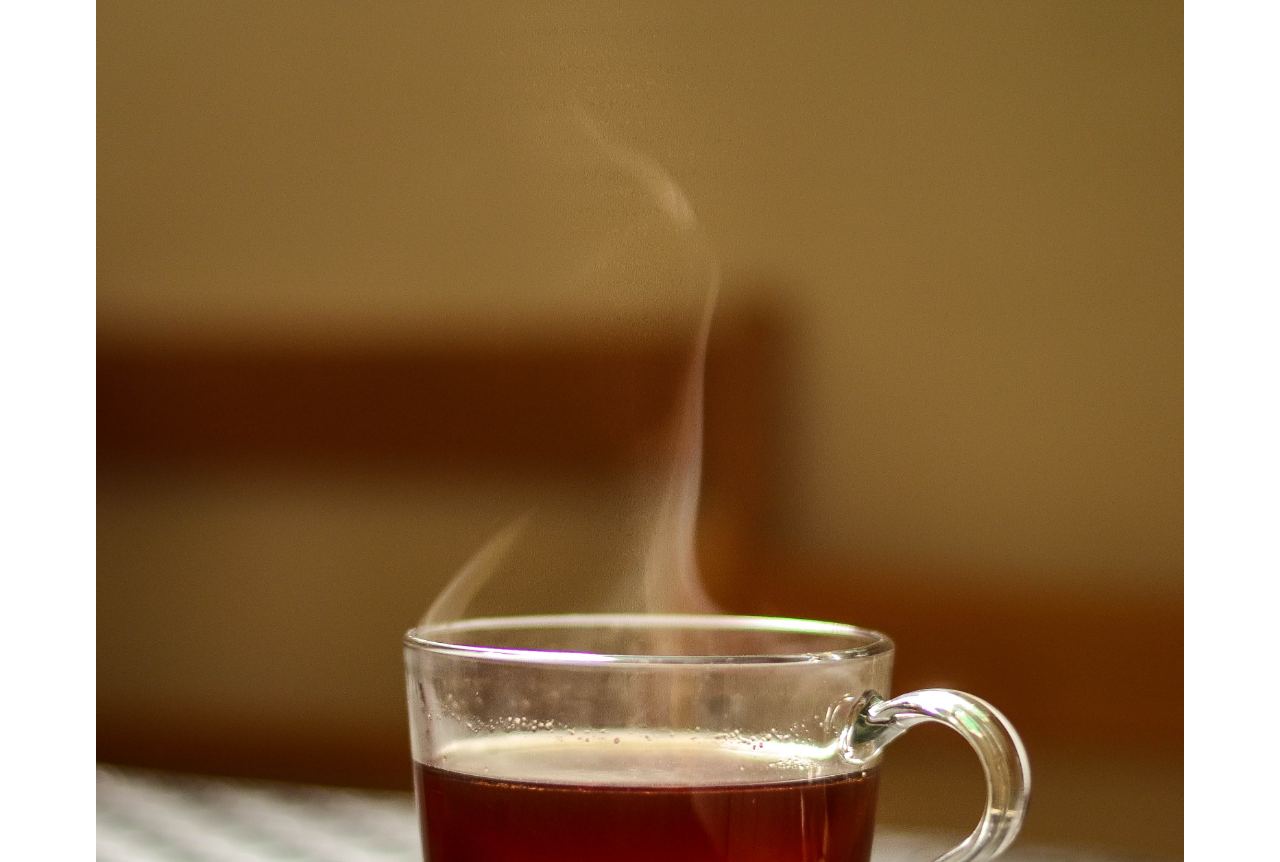
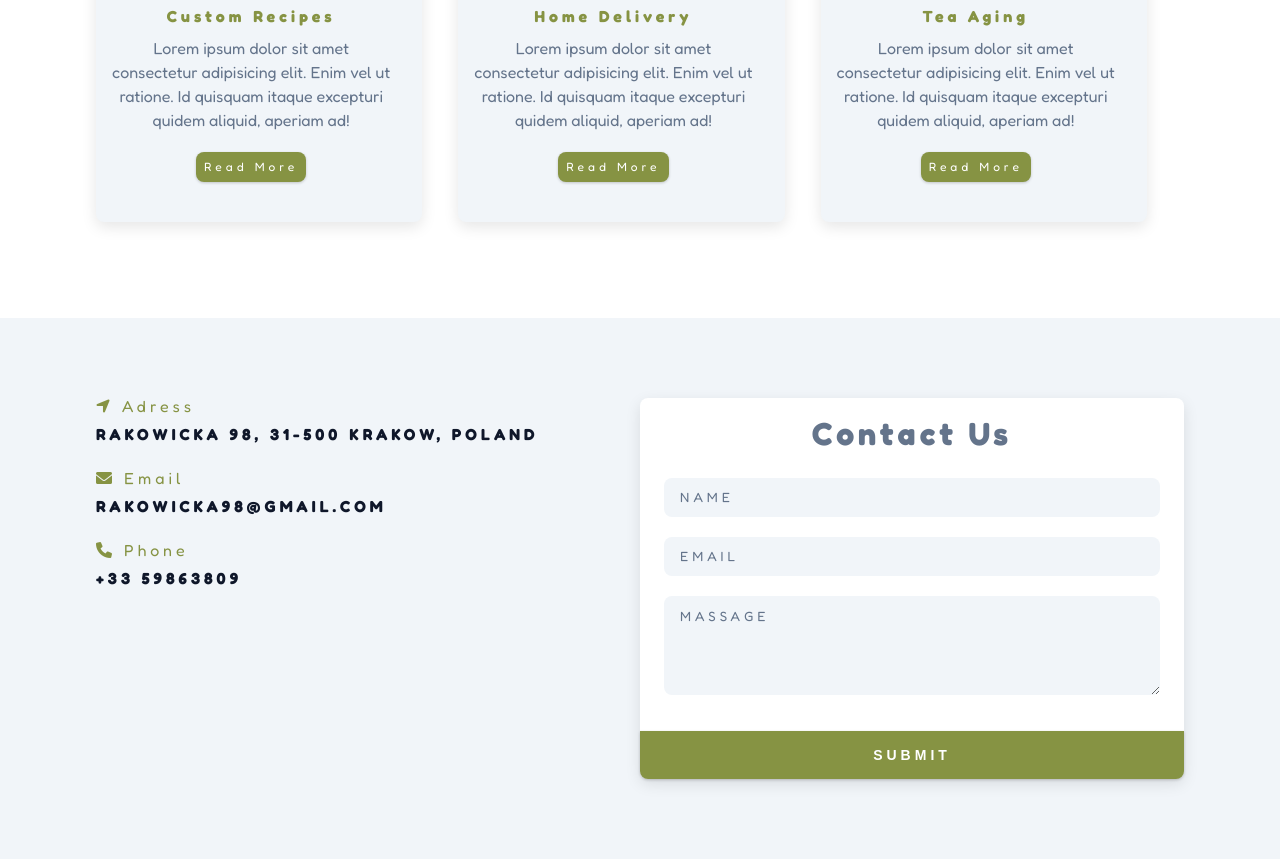
Before and after one commit to paleksanderr/tea-store-project, a plain HTML site: page index.html in a window 1280 px wide. Shown: the part 2707-3569 px from the top of the page. Drawn offline with Linux system fonts and the light colour scheme; a web font is replaced by a local one.

Commit message:
add progres

```diff
--- a/css/styles.css
+++ b/css/styles.css
@@ -342,3 +342,159 @@ color: var(--crl-grey);
 Services
 ===============
 */
+.services-title{
+    margin-top: 4rem;
+    margin-bottom: -4rem;
+    text-align: center;
+}
+.service-card{
+    margin: 2rem 0;
+    background: var(--crl-grey-light);
+    border-radius: var(--border-radius);
+    box-shadow: 0 5px 15px rgba(0, 0, 0, 0.1);
+    transition: var(--transition);
+}
+
+.service-card:hover {
+    transform: scale(1.05);
+    box-shadow: 0 5px 15px rgba(0, 0, 0, 0.2);
+}
+
+.service-img{
+    height: 17rem;
+    object-fit: cover;
+    border-top-left-radius: var(--border-radius);
+    border-top-right-radius:var(--border-radius) ;
+}
+.service-info{
+    text-align: center;
+    padding: 3rem 2rem 2.5rem 1rem;
+}
+.service-info p{
+    max-width: 20rem;
+    color: var(--crl-grey);
+    margin: 0 auto;
+}
+
+.service-btn{
+    border-radius: var(--border-radius);
+    text-transform: capitalize;
+    padding: 0.375rem 0.5rem;
+    font-size: 0.75rem;
+    font-weight: 400;
+    margin-top: 1.25rem;
+}
+
+@media screen and (min-width:768px){
+    .service-card{
+        float: left;
+        width: 45%;
+        margin-right: 5%;
+    }
+}
+@media screen and (min-width:992px){
+    .service-card{
+
+        width: 30%;
+        margin-right: 3.3%;
+    }
+
+}
+.service-img-conteiner{
+position: relative;
+}
+.service-icon{
+    position: absolute;
+    left: 50%;
+    bottom: 0;
+    font-size: 2rem;
+    color: var(--crl-primary-dark);
+    background: var(--crl-primary-light);
+    padding: 0.25rem 0.6rem;
+    border-radius: 50%;
+    transform: translate(-50%, 50%);
+    border: 0.375rem solid var(--crl-grey-light);
+}
+/* ============
+Contact
+===============
+ */
+.contact{
+    background: var(--crl-grey-light);
+}
+
+.contact-form, .contact-info{
+    margin: 1rem 0;
+}
+.contact-item{
+    margin-bottom: 1.75rem;
+    color: var(--crl-grey-dark);
+
+}
+
+.contact-title{
+    color: var(--crl-primary-dark);
+    font-weight: 400;
+}
+.contact-text{
+    text-transform: uppercase;
+}
+.contact-form{
+    background: var(--clr-white);
+    border-radius: var(--border-radius);
+    color: var(--crl-grey-dark);
+    text-align: center;
+    box-shadow: 0 5px 15px rgba(0, 0, 0, 0.1);
+    transition: var(--transition);
+    max-width: 35rem;
+}
+
+.contact-form:hover{
+    box-shadow: 0 5px 15px rgba(0, 0, 0, 0.5);
+}
+.contact-form h3{
+    padding-top: 1.25rem;
+    color: var(--crl-grey);
+}
+
+.form-group{
+    padding: 1rem 1.5rem;
+}
+
+.form-control{
+    display: block;
+    width: 100%;
+    padding: 0.75rem 1rem;
+    border: none;
+    margin-bottom: 1.25rem;
+    background-color: var(--crl-grey-light);
+    border-radius: var(--border-radius);
+    text-transform: uppercase;
+    letter-spacing: var(--spacing);
+}
+
+.form-control::placeholder {
+    font-family: var(--ff-secondary);
+    color: var(--crl-grey);
+
+}
+
+.submit-btn{
+    display: block;
+    width: 100%;
+    padding: 1rem;
+    border-bottom-left-radius: var(--border-radius);
+    border-bottom-right-radius: var(--border-radius);
+}
+
+@media screen and (min-width:992px){
+    .contact-form,.contact-info{
+        float: left;
+        width: 50%;
+    }
+}
+
+/* ============
+Footer
+===============
+ */
--- a/index.html
+++ b/index.html
@@ -243,5 +243,69 @@
       </div>
     </section>
     <!-- end of services -->
+    <!-- contact -->
+    <section class="contact">
+        <div class="section-center clearfix">
+            <!-- contact info -->
+            <article class="contact-info">
+                <!-- contact-item -->
+                <div class="contact-item">
+                    <h4 class="contact-title">
+                        <span class="contact-icon">
+                            <i class="fas fa-location-arrow"></i>
+                        </span>
+                        adress
+                    </h4>
+                    <h4 class="contact-text">Rakowicka 98, 31-500 Krakow, Poland
+
+                    </h4>
+                </div>
+                <!-- end of contact item -->
+                <!-- contact-item 2-->
+                <div class="contact-item">
+                    <h4 class="contact-title">
+                        <span class="contact-icon">
+                            <i class="fas fa-envelope"></i>
+                        </span>
+                        email
+                    </h4>
+                    <h4 class="contact-text">rakowicka98@gmail.com
+
+                    </h4>
+                </div>
+                <!-- contact-item -->
+                <div class="contact-item">
+                    <h4 class="contact-title">
+                        <span class="contact-icon">
+                            <i class="fas fa-phone"></i>
+                        </span>
+                        phone
+                    </h4>
+                    <h4 class="contact-text">+33 59863809
+
+                    </h4>
+                </div>
+                <!-- end of contact item -->
+                <!-- end of contact item -->
+            </article>
+            <!-- contact form -->
+            <article class="contact-form">
+                <h3>contact us</h3>
+                <form>
+                    <div class="form-group">
+                        <!-- inputs -->
+                        <input type="text" placeholder="name" class="form-control" name="name">
+                         <input type="email" placeholder="email" class="form-control"  name="email">
+                         <textarea name="massage" placeholder="massage" class="form-control"  rows="5"></textarea>
+                    </div>
+                    <!-- button -->
+                    <button type="submit" class="submit-btn btn">submit</button>
+                </form>
+            </article>
+        </div>
+    </section>
+    <!--end of contact -->
+    <!-- Footer -->
+    <!--end of Footer -->
   </body>
 </html>
```
